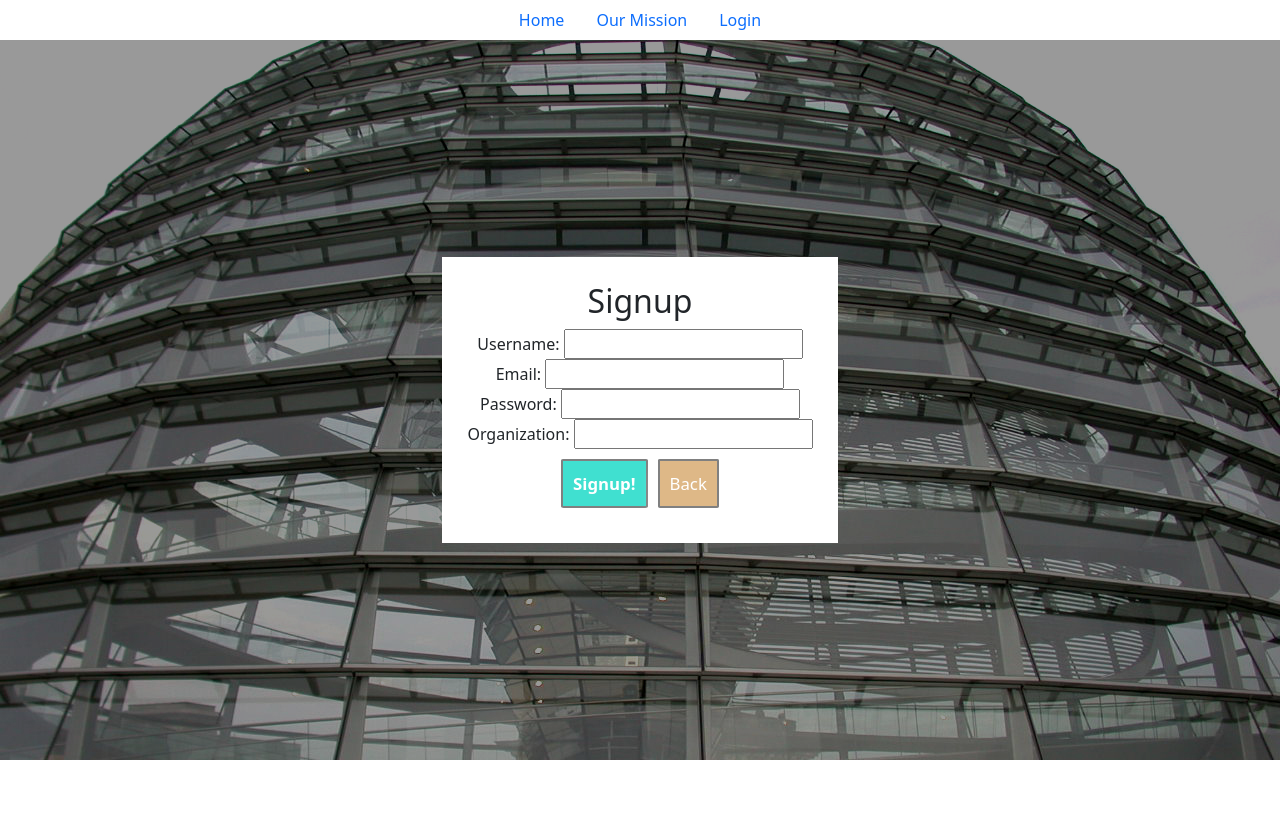
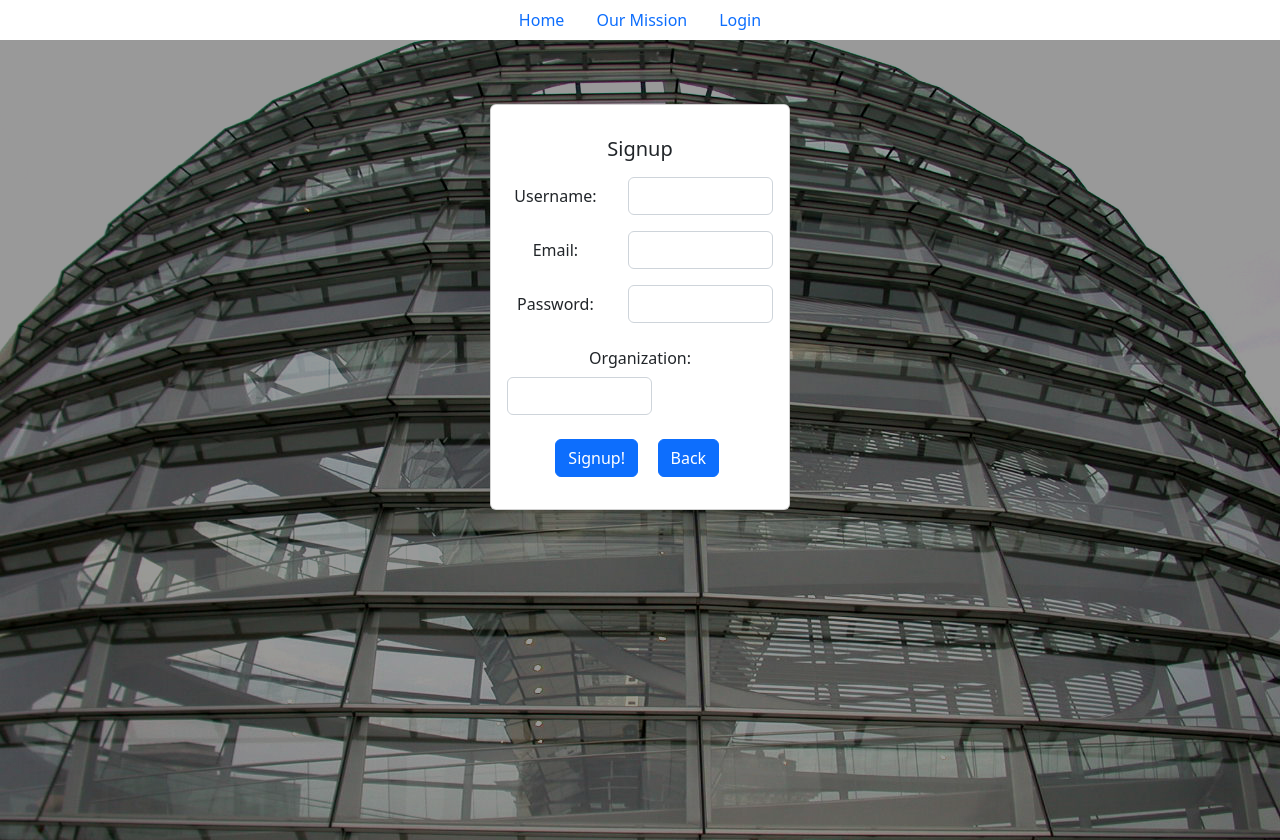
Before and after one commit to miob1781/lobby-hub-client, a React (Create React App) app: page /signup/lobbyist in a window 1280 px wide. Before the commit the page ends 800 px from the top, so only its background shows below. Built offline with nearby package versions, Linux system fonts and the light colour scheme.

Commit message:
style signup with bootstrap

```diff
--- a/src/App.css
+++ b/src/App.css
@@ -3,7 +3,7 @@
     height: 100%;
 }
 
-nav {
+/* nav {
     display: flex;
     justify-content: center;
     align-items: center;
@@ -21,11 +21,7 @@ form.link button {
     font-weight: 500;
     font-size: 1.05rem;
     cursor: pointer;
-}
-
-img {
-    width: 300px;
-}
+} */
 
 .page {
     display: flex;
@@ -88,10 +84,10 @@ img {
     font-size: 1.1rem;
 }
 
-.link .auth {
+/* .link .auth {
     background-color: turquoise;
     font-weight: 600;
-}
+} */
 
 #signup-lobbyist {
     padding-bottom: 30px;
@@ -99,7 +95,7 @@ img {
     border-bottom: 1.5px solid grey;
 }
 
-.inner-hero {
+/* .inner-hero {
     position: absolute;
     padding: 2vw;
     margin: 0 50px;
@@ -129,18 +125,23 @@ img {
     justify-content: center;
     flex-wrap: wrap;
     margin: 0 10px
-}
+} */
 
-.card {
+/* .card {
     width: 300px;
     background-color: turquoise;
     color: white;
     margin: 5px;
-}
+} */
 
+/* .bootstrap-card {
+    width: min(350px, 80vw);
+    z-index: 3;
+} */
+/*
 @media screen and (max-width: 500px) {
     .inner-hero.down {
         position: relative;
         top: 150px;
     }
-}
+} */
--- a/src/components/Signup.js
+++ b/src/components/Signup.js
@@ -1,7 +1,9 @@
-import { useState, useEffect, useContext } from "react";
-import { NavLink, useParams, useNavigate } from "react-router-dom";
+import { useState, useContext } from "react";
+import { useParams, useNavigate } from "react-router-dom";
+import { Container, Row, Col, Card, Form, Button } from "react-bootstrap"
+import { LinkContainer } from "react-router-bootstrap"
+import axios from "axios";
 import { KeywordsList } from "./KeywordsList";
-import axios from "axios";
 import { AuthContext } from "../context/auth.context";
 
 export function Signup(props) {
@@ -45,8 +47,8 @@ export function Signup(props) {
 
     const submitUpdate = (event) => {
         event.preventDefault()
-        axios.put(`${process.env.REACT_APP_URL}/auth/user/${_id}`, userData, {headers: {Authorization: `Bearer ${authToken}`}})
-            .then(({data}) => {
+        axios.put(`${process.env.REACT_APP_URL}/auth/user/${_id}`, userData, { headers: { Authorization: `Bearer ${authToken}` } })
+            .then(({ data }) => {
                 setUser(data)
                 setFormData(data)
                 navigate('/')
@@ -58,71 +60,101 @@ export function Signup(props) {
     }
 
     return (
-        <div className="page">
+        <Container className="d-flex justify-content-center">
             <div className="overlay-hero"></div>
             <div className="hero"></div>
-            <div className="inner-hero down">
-                <h2>{_id ? "Edit your user data" : "Signup"}</h2>
-                <form onSubmit={_id ? submitUpdate : submitSignup}>
-                    <div className="inputContainer">
-                        <label>Username: <input
+            <Card body style={{ zIndex: "3", width: "min(300px, 80vw)", marginTop: "5vw" }}>
+                <div className="mb-3 mt-3">
+                    <Card.Title>{_id ? "Edit your user data" : "Signup"}</Card.Title>
+                </div>
+                <Form onSubmit={_id ? submitUpdate : submitSignup}>
+                    <Row className="mb-3">
+                        <Form.Label column="md" htmlFor="username">Username:</Form.Label>
+                        <Col xs="7">
+                            <Form.Control
                                 type="text"
+                                id="username"
                                 value={username}
                                 onChange={({ target }) => handleInputChange(target, "username")}
                                 autoComplete="username"
                                 required
-                        /></label>
-                    </div>
-                    <div className="inputContainer">
-                        <label>Email: <input
+                            />
+                        </Col>
+                    </Row>
+                    <Row className="mb-3">
+                        <Form.Label column="md" htmlFor="email">Email:</Form.Label>
+                        <Col xs="7">
+                            <Form.Control
                                 type="email"
+                                id="email"
                                 value={email}
                                 onChange={({ target }) => handleInputChange(target, "email")}
                                 required
-                        /></label>
-                    </div>
-                    <div className="inputContainer">
-                        <label>Password: <input
+                            />
+                        </Col>
+                    </Row>
+                    <Row className="mb-3">
+                        <Form.Label column="md" htmlFor="password">Password:</Form.Label>
+                        <Col xs="7">
+                            <Form.Control
                                 type="password"
+                                id="password"
                                 value={password}
                                 onChange={({ target }) => handleInputChange(target, "password")}
                                 autoComplete={_id ? "current-password" : "new-password"}
                                 required
-                        /></label>
-                    </div>
-                    <div className="inputContainer" style={{ display: type === "lobbyist" ? "block" : "none" }}>
-                        <label>Organization: <input
+                            />
+                        </Col>
+                    </Row>
+                    <Row className="mb-3" style={{ display: type === "lobbyist" ? "flex" : "none" }}>
+                        <Form.Label column="md" htmlFor="organization">Organization:</Form.Label>
+                        <Col xs="7">
+                            <Form.Control
                                 type="text"
+                                id="organization"
                                 value={organization}
                                 onChange={({ target }) => handleInputChange(target, "organization")}
-                        /></label>
-                    </div>
-                    <div className="inputContainer" style={{ display: type === "politician" ? "block" : "none" }}>
-                        <label>Position: <input
+                            />
+                        </Col>
+                    </Row>
+                    <Row className="mb-3" style={{ display: type === "politician" ? "flex" : "none" }}>
+                        <Form.Label column="md" htmlFor="position">Position:</Form.Label>
+                        <Col xs="7">
+                            <Form.Control
                                 type="text"
+                                id="position"
                                 value={position}
                                 onChange={({ target }) => handleInputChange(target, "position")}
-                        /></label>
-                    </div>
-                    <div className="inputContainer" style={{ display: type === "politician" ? "block" : "none" }}>
-                        <label>Party: <input
+                            />
+                        </Col>
+                    </Row>
+                    <Row className="mb-3" style={{ display: type === "politician" ? "flex" : "none" }}>
+                        <Form.Label column="md" htmlFor="party">Party:</Form.Label>
+                        <Col xs="7">
+                            <Form.Control
                                 type="text"
+                                id="party"
                                 value={party}
                                 onChange={({ target }) => handleInputChange(target, "party")}
-                        /></label>
-                    </div>
-                    <div className="inputContainer" style={{ display: type === "politician" ? "block" : "none" }}>
+                            />
+                        </Col>
+                    </Row>
+                    <div className="mb-3" style={{ display: type === "politician" ? "flex" : "none" }}>
                         {type === "politician" && (areasOfInfluence.length > 0 || !_id) &&
                             <KeywordsList areasOfInfluence={areasOfInfluence} setFormData={setFormData} />}
                     </div>
-                    <div className="link end-buttons">
-                        <button className="auth">{_id ? "Edit" : "Signup!"}</button>
-                        <NavLink to="/">
-                            <button type="button">Back</button>
-                        </NavLink>
-                    </div>
-                </form>
-            </div>
-        </div>
+                    <Row className="mb-3 mt-4 justify-content-center">
+                        <Col xs="4">
+                            <Button>{_id ? "Edit" : "Signup!"}</Button>
+                        </Col>
+                        <Col xs="4">
+                            <LinkContainer to="/">
+                                <Button type="button">Back</Button>
+                            </LinkContainer>
+                        </Col>
+                    </Row>
+                </Form>
+            </Card>
+        </Container>
     )
 }
```
Lines whose indentation alone changed are shown as unchanged.
